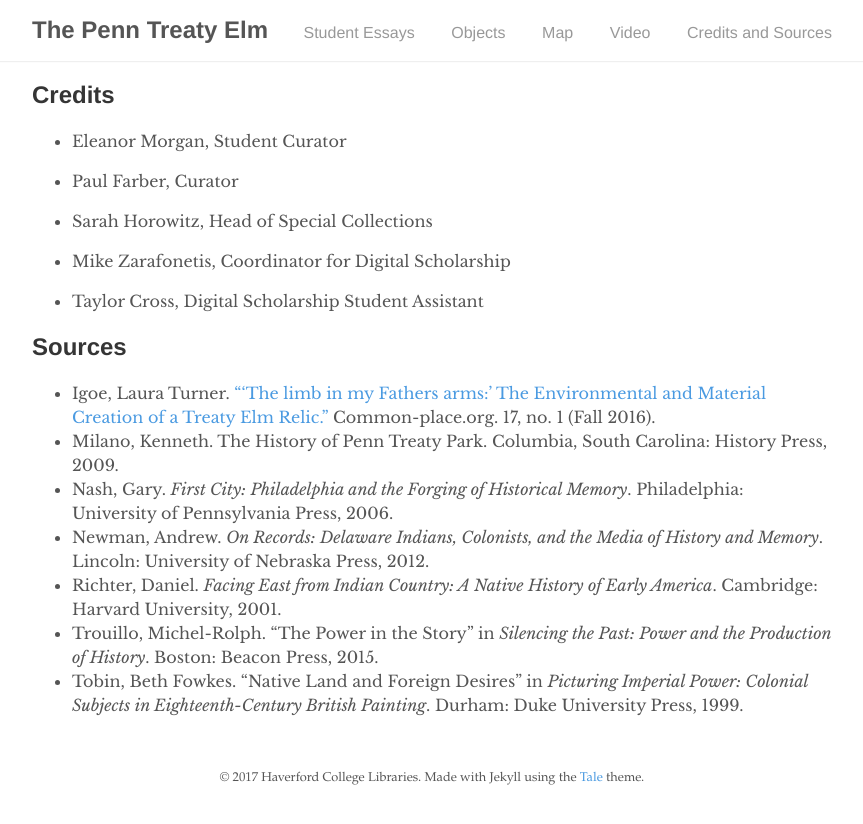
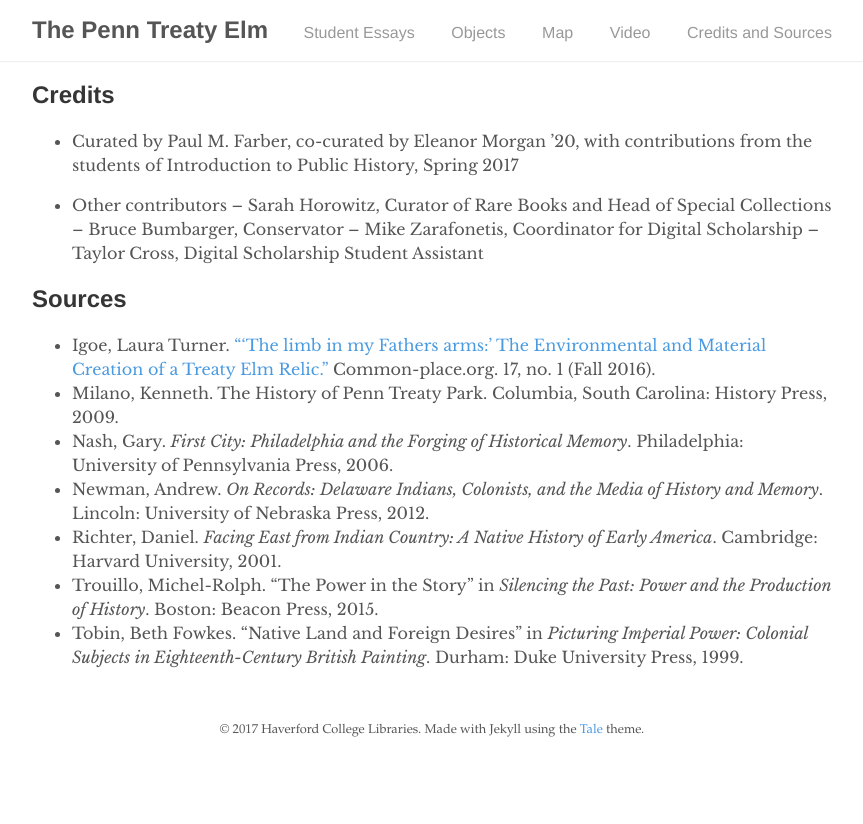
Before and after one commit to mzarafon/penn-treaty-elm, a Jekyll site: the page built from credits-and-sources.md, in a window 1280 px wide. Shown: the top 824 px of the page, without its empty margins (208-1071 px from the left). Built offline with Jekyll 4.4.1, drawn with Linux system fonts in a browser that asks for light colours; our own code applies the rules of GitHub Pages for plain Markdown files.

Commit message:
Update credits-and-sources.md

```diff
--- a/credits-and-sources.md
+++ b/credits-and-sources.md
@@ -1,14 +1,12 @@
 ## Credits
 
-- Eleanor Morgan, Student Curator
+- Curated by Paul M. Farber, co-curated by Eleanor Morgan ’20, with contributions from the students of Introduction to Public History, Spring 2017
 
-- Paul Farber, Curator
-
-- Sarah Horowitz, Head of Special Collections
-
-- Mike Zarafonetis, Coordinator for Digital Scholarship
-
-- Taylor Cross, Digital Scholarship Student Assistant
+- Other contributors
+-- Sarah Horowitz, Curator of Rare Books and Head of Special Collections
+-- Bruce Bumbarger, Conservator
+-- Mike Zarafonetis, Coordinator for Digital Scholarship
+-- Taylor Cross, Digital Scholarship Student Assistant
 
 ## Sources
 - Igoe, Laura Turner. ["'The limb in my Fathers arms:' The Environmental and Material Creation of a Treaty Elm Relic."](http://common-place.org/book/the-limb-in-my-fathers-arms-the-environmental-and-material-creation-of-a-treaty-elm-relic/) Common-place.org. 17, no. 1 (Fall 2016).
```
